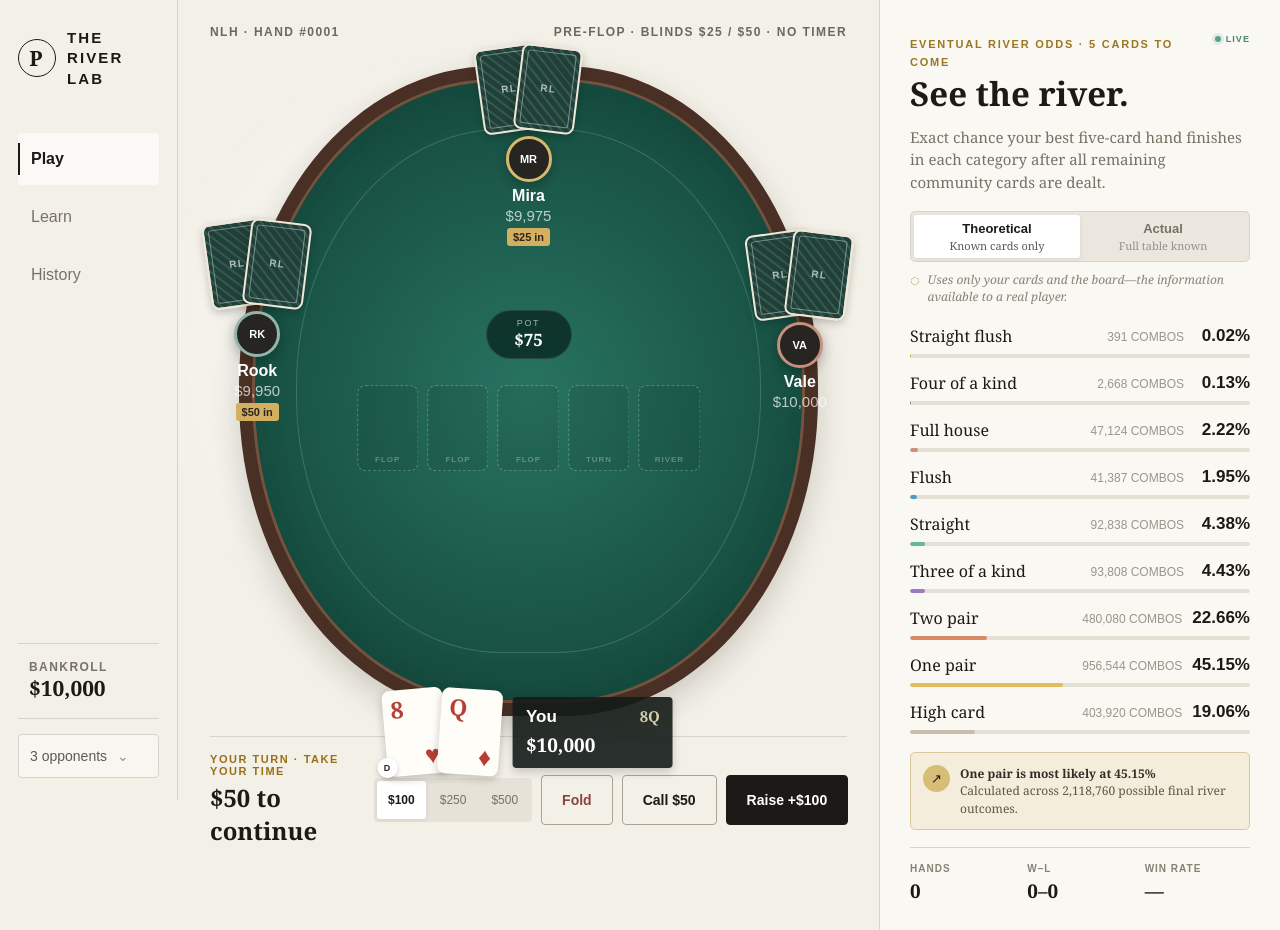
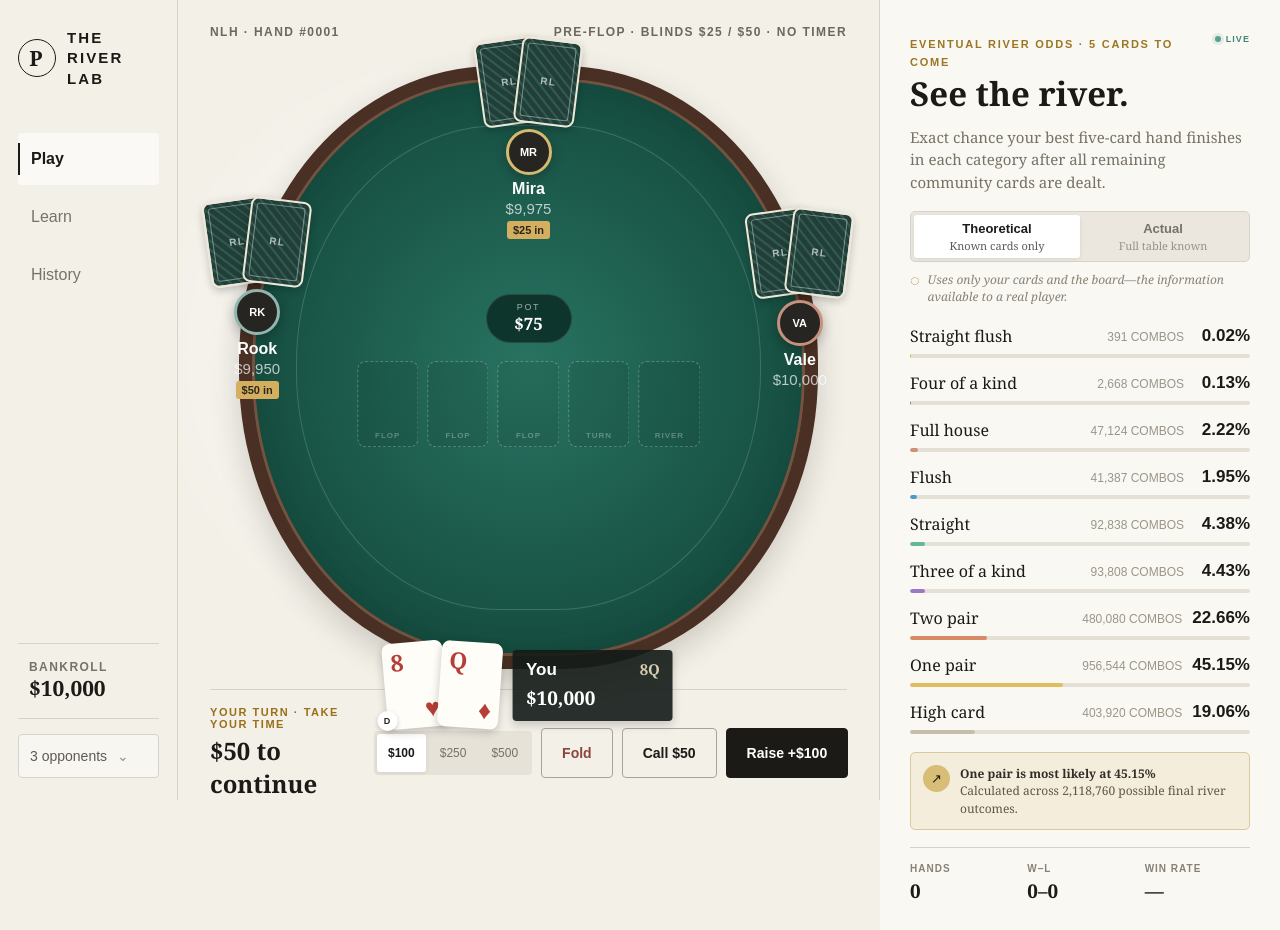
Before and after one commit to eric19960304/poker-math, a React (Vite) app: page / in a window 1280 px wide. Built offline with nearby package versions, Linux system fonts and the light colour scheme.

Commit message:
Bottom-align the table controls

```diff
--- a/app/globals.css
+++ b/app/globals.css
@@ -34,7 +34,7 @@ nav button.nav-active::after { content: ""; position: absolute; left: 0; top: 10
 .bankroll strong { font: 700 21px Georgia, serif; }
 
 .game-grid { display: grid; grid-template-columns: minmax(660px, 1fr) minmax(355px, 400px); min-height: 100vh; }
-.table-wrap { min-width: 0; min-height: 100vh; padding: 25px clamp(22px, 2.5vw, 46px) 23px; display: flex; flex-direction: column; border-right: 1px solid var(--line); }
+.table-wrap { min-width: 0; height: 100vh; min-height: 100vh; padding: 25px clamp(22px, 2.5vw, 46px) 0; display: flex; flex-direction: column; justify-content: flex-end; border-right: 1px solid var(--line); }
 .table-meta { display: flex; justify-content: space-between; color: #6d685e; font-size: 12px; font-weight: 700; letter-spacing: .12em; text-transform: uppercase; }
 .poker-table { position: relative; flex: 1; min-height: 470px; max-height: 650px; margin: 27px auto 20px; width: min(880px, 91%); border: 13px solid #4a3024; border-radius: 44% / 49%; background: radial-gradient(circle at center, #287361, #164e41 72%); box-shadow: inset 0 0 0 3px #76513e, inset 0 0 45px rgba(5,31,26,.18), 0 12px 30px rgba(31,27,18,.18); }
 .poker-table::before { content: ""; position: absolute; inset: 8%; border: 1px solid rgba(255,255,255,.16); border-radius: inherit; }
```
Also changed, not shown: 4 other files (tests, documents, lock files or other folders).
